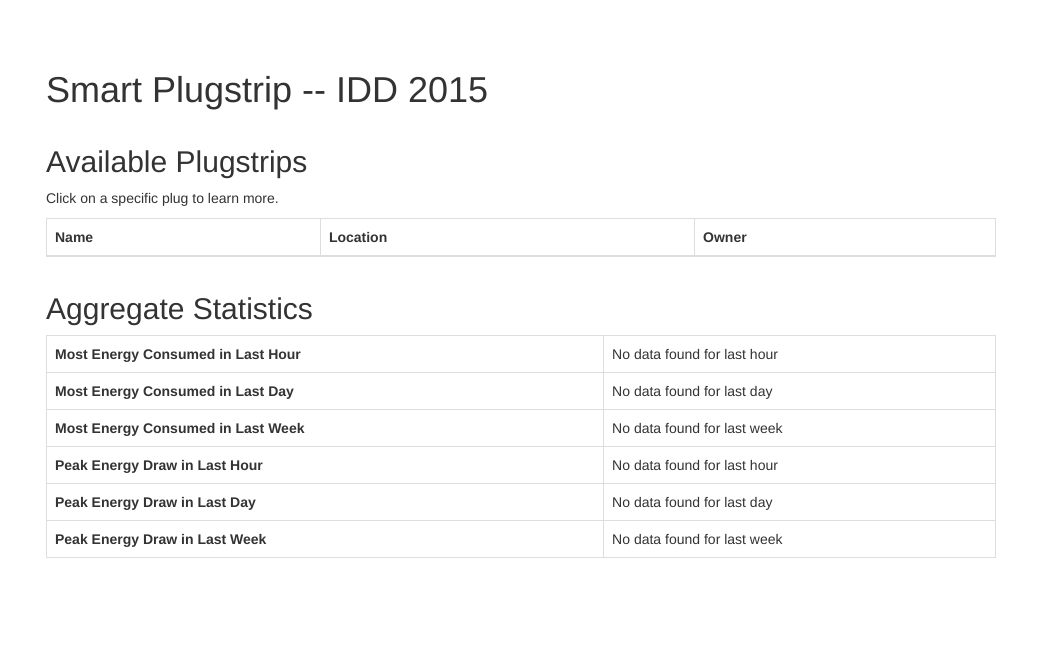
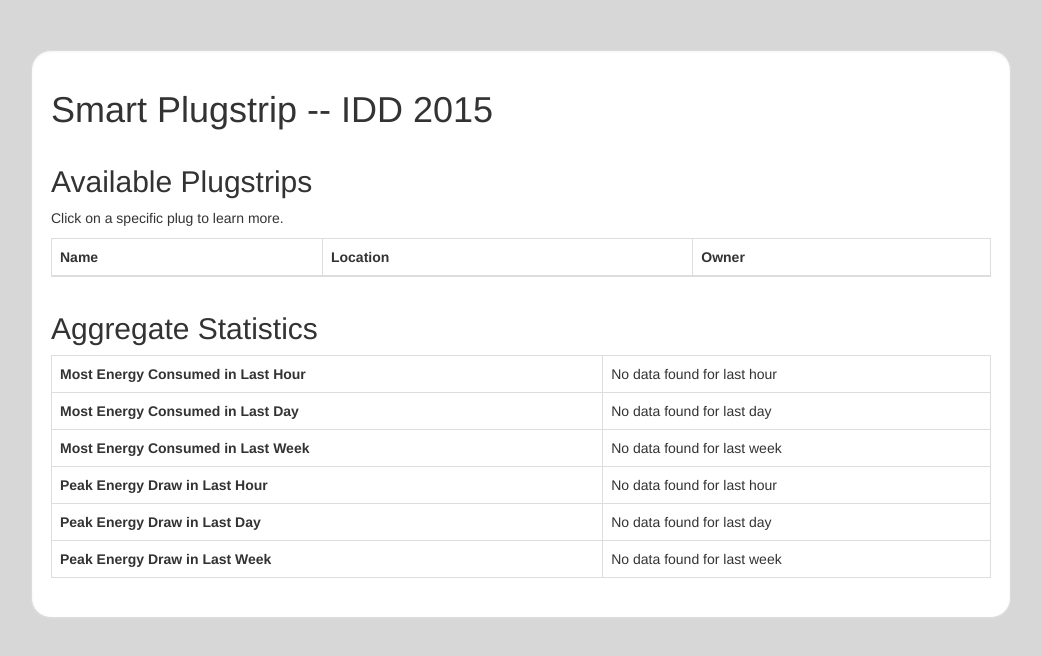
Before and after one commit to gtfierro/plugstrip, a Flask app: page / in a window 1280 px wide. Shown: the top 656 px of the page, without its empty margins (119-1160 px from the left). Run offline with Flask 2, Linux system fonts and the light colour scheme; data that the repository does not hold is empty; some libraries are stand-ins or nearby versions.

Commit message:
so pretteh

```diff
--- a/webapp/static/style.css
+++ b/webapp/static/style.css
@@ -3,6 +3,7 @@ body {
     margin-left: 150px;
     margin-right: 150px;
     margin-bottom: 50px;
+    background: rgb(215, 215, 215);
 }
 
 h1 {
@@ -21,3 +22,8 @@ h2 {
 #bTurnOn, #bTurnOff {
     margin-top: 10px;
 }
+
+.well {
+    background: rgb(255, 255, 255);
+    border-radius: 20px !important;
+}
--- a/webapp/templates/home.html
+++ b/webapp/templates/home.html
@@ -21,7 +21,7 @@
 </head>
 
 <body>
-<div class='container-fluid'>
+<div class='well container-fluid'>
     <h1>Smart Plugstrip -- IDD 2015</h2>
     <h2>Available Plugstrips</h2>
     <p>Click on a specific plug to learn more.</p>
--- a/webapp/templates/plugstrip.html
+++ b/webapp/templates/plugstrip.html
@@ -21,7 +21,7 @@
 
 <body>
 <input type="hidden" id="uuid" value="{{ uuid }}">
-<div class='container-fluid'>
+<div class='well container-fluid'>
     <h1>{{ name }}: {{ location }}</h1>
     <div class='row'>
         <div class='col-xs-4'>
```
